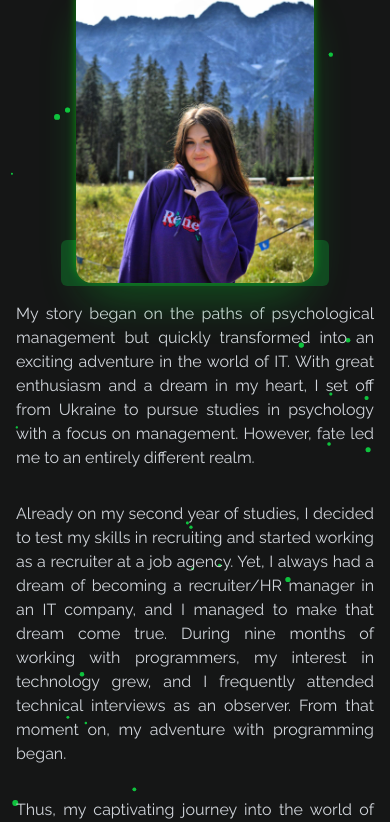
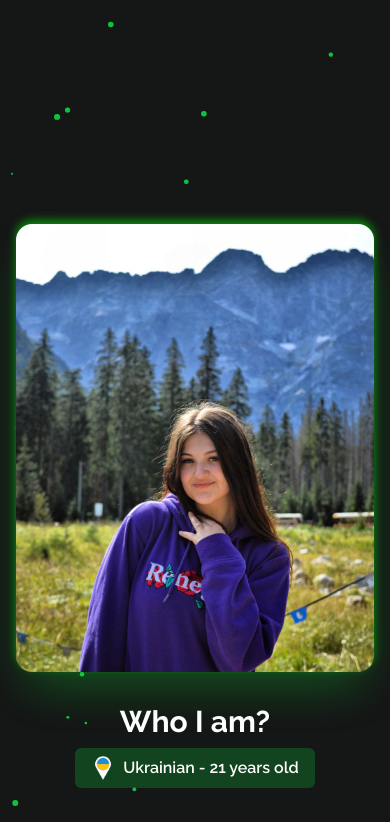
Before and after one commit to ltsvn/portfolio-React, a React (Vite) app: page /portfolio-React/about-me in a window 390 px wide. Shown: the top 822 px of the page. Built offline with nearby package versions, Linux system fonts and the light colour scheme.

Commit message:
change responsive design for aboutsectionabout

```diff
--- a/src/components/pages/aboutpage-comps/AboutSectionAbout.jsx
+++ b/src/components/pages/aboutpage-comps/AboutSectionAbout.jsx
@@ -3,28 +3,43 @@ import aboutME from '/public/images/me.jpeg'
 
 const AboutSectionAbout = () => {
     return (
-        <section name="About" className='relative w-full h-screen'>
-
-            <div className='max-w-screen-lg mx-auto flex flex-col items-center justify-center h-full px-4 py-16 md:py-24 lg:py-0 lg:flex-row lg:gap-8'>
-
-                <div className='flex mt-8 md:mt-0'>
-                    <img src={aboutME} alt="My profile" className='rounded-2xl mx-auto w-2/3 max-w-lg md:max-w-sm object-cover md:w-[70rem] shadow-2xl shadow-primary-color/20' style={{ filter: 'drop-shadow(0px -4px 4px rgba(0, 255, 0, 0.5))' }} />
+        <section name="About" className="relative w-full min-h-screen">
+            <div className="max-w-screen-lg mx-auto flex flex-col items-center justify-center min-h-full px-4 py-8 md:py-16 lg:py-0 lg:flex-row lg:gap-8 mt-40">
+                <div className="flex mt-8 md:mt-0">
+                    <img
+                        src={aboutME}
+                        alt="My profile"
+                        className="rounded-2xl mx-auto w-full md:w-2/3 max-w-lg object-cover shadow-2xl shadow-primary-color/20"
+                        style={{ filter: 'drop-shadow(0px -4px 4px rgba(0, 255, 0, 0.5))' }}
+                    />
                 </div>
 
-                <div className='flex flex-col justify-center items-center h-[85%] md:h-full'>
+                <div className="flex flex-col justify-center items-center mt-8 md:mt-0">
+                    <h1 className="text-3xl md:text-5xl font-bold text-white mb-2 md:mb-4">Who I am?</h1>
 
-                    <h1 className='text-4xl md:text-5xl font-bold text-white mb-2 md:mb-4'>Who I am?</h1>
-
-                    <div className='flex items-center bg-primary-color/20 rounded-md py-2 px-4'>
-                        <img className='h-[30px] w-auto mr-2' src="/icons/icons8-country-67.png" alt="country" />
-                        <h2 className='text-lg sm:text-xl md:text-2xl md:py-1 font-semibold text-white'>Ukrainian - 21 years old</h2>
+                    <div className="flex items-center bg-primary-color/20 rounded-md py-2 px-4 mb-4">
+                        <img className="h-6 w-auto mr-2" src="/icons/icons8-country-67.png" alt="country" />
+                        <h2 className="text-base md:text-2xl md:py-1 font-semibold text-white">Ukrainian - 21 years old</h2>
                     </div>
 
-                    <p className='text-md md:text-lg text-gray-300 py-4 max-x-md text-justify'>My story began on the paths of psychological management but quickly transformed into an exciting adventure in the world of IT. With great enthusiasm and a dream in my heart, I set off from Ukraine to pursue studies in psychology with a focus on management. However, fate led me to an entirely different realm.</p>
+                    <p className="text-sm md:text-lg text-gray-300 py-4 max-w-md text-center">
+                        My story began on the paths of psychological management but quickly transformed into an exciting adventure in the world of IT.
+                        With great enthusiasm and a dream in my heart, I set off from Ukraine to pursue studies in psychology with a focus on management.
+                        However, fate led me to an entirely different realm.
+                    </p>
 
-                    <p className='text-md md:text-lg text-gray-300 py-4 max-x-md text-justify'>Already on my second year of studies, I decided to test my skills in recruiting and started working as a recruiter at a job agency. Yet, I always had a dream of becoming a recruiter/HR manager in an IT company, and I managed to make that dream come true. During nine months of working with programmers, my interest in technology grew, and I frequently attended technical interviews as an observer. From that moment on, my adventure with programming began.</p>
+                    <p className="text-sm md:text-lg text-gray-300 py-4 max-w-md text-center">
+                        Already on my second year of studies, I decided to test my skills in recruiting and started working as a recruiter at a job agency.
+                        Yet, I always had a dream of becoming a recruiter/HR manager in an IT company, and I managed to make that dream come true.
+                        During nine months of working with programmers, my interest in technology grew, and I frequently attended technical interviews as an observer.
+                        From that moment on, my adventure with programming began.
+                    </p>
 
-                    <p className='text-md md:text-lg text-gray-300 py-4 max-x-md text-justify'>Thus, my captivating journey into the world of programming commenced. Each day brings new challenges and discoveries, and programming has become a true passion for me. Regardless of the path I choose for my career, I am confident that my steps will always be intertwined with code and technology.</p>
+                    <p className="text-sm md:text-lg text-gray-300 py-4 max-w-md text-center">
+                        Thus, my captivating journey into the world of programming commenced. Each day brings new challenges and discoveries,
+                        and programming has become a true passion for me.
+                        Regardless of the path I choose for my career, I am confident that my steps will always be intertwined with code and technology.
+                    </p>
                 </div>
             </div>
         </section>
```
